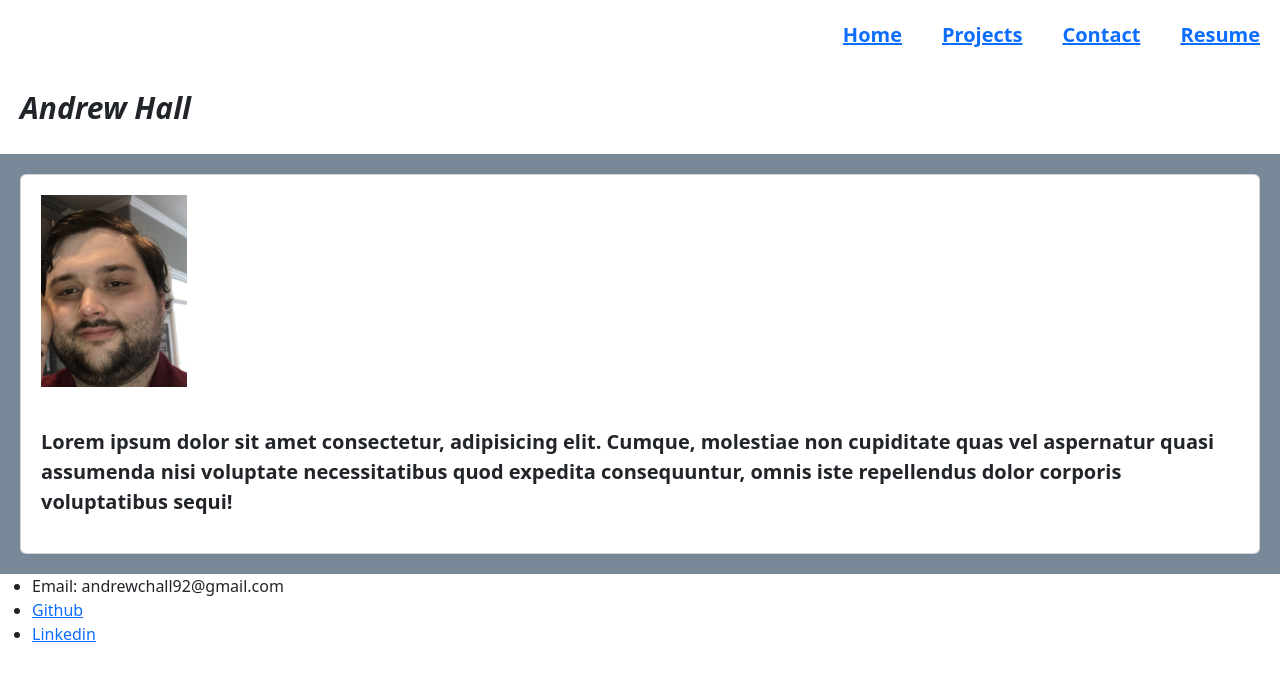
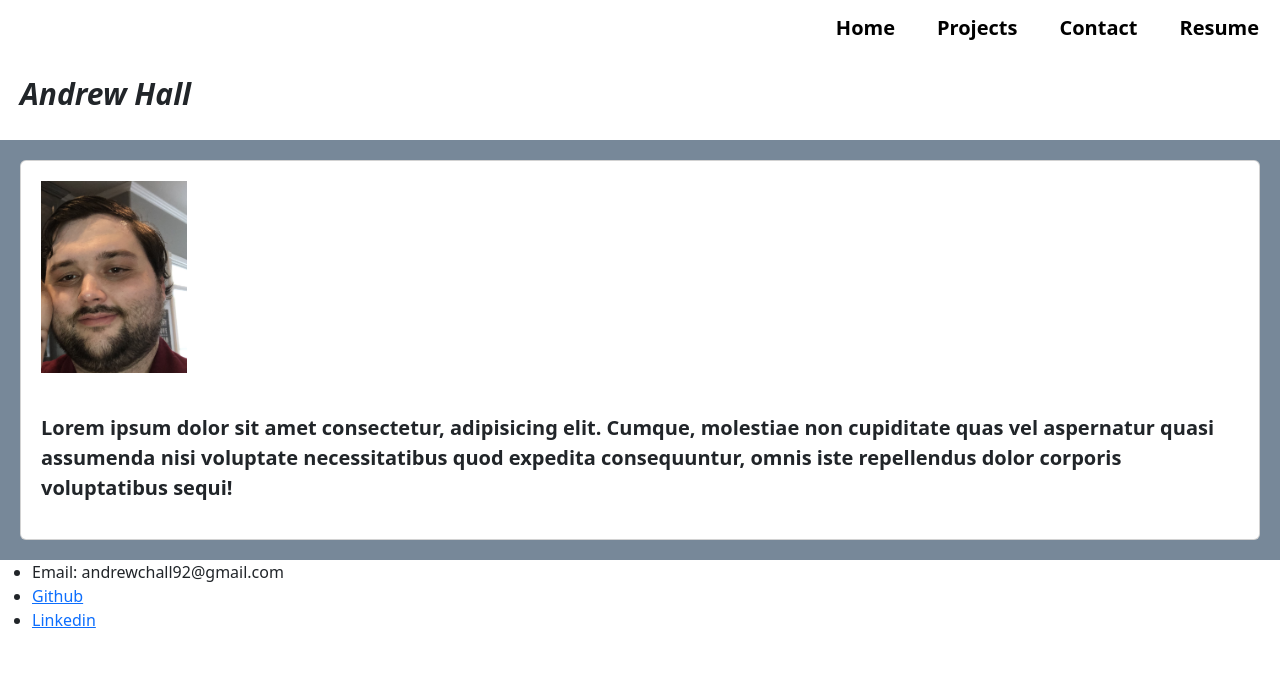
Before and after one commit to Andrewchall92/my-portfolio, a React (Vite) app: page / in a window 1280 px wide. Shown: the top 678 px of the page. Built offline with nearby package versions, Linux system fonts and the light colour scheme.

Commit message:
Adjusted the main nav link style

```diff
--- a/src/components/NavTabs.jsx
+++ b/src/components/NavTabs.jsx
@@ -4,18 +4,18 @@ import "./style.css";
 function NavTabs() {
 
   return (
-    <ul class= "nav justify-content-end">
+    <ul class= "nav nav-pills justify-content-end">
       <li class="nav-item" >
-        <Link to="/">Home</Link>
+        <Link class="nav-link" to="/">Home</Link>
       </li>
       <li class="nav-item">
-        <Link to="/ProjectsPage">Projects</Link>
+        <Link class="nav-link" to="/ProjectsPage">Projects</Link>
       </li>
       <li class="nav-item">
-        <Link to="/ContactPage">Contact</Link>
+        <Link class="nav-link" to="/ContactPage">Contact</Link>
       </li>
       <li class="nav-item">
-      <a href="../../Assets/documents/Resume.pdf" download>Resume</a>
+      <a class="nav-link" href="../../Assets/documents/Resume.pdf" download>Resume</a>
     </li>
     </ul>
   );
--- a/src/components/style.css
+++ b/src/components/style.css
@@ -16,7 +16,15 @@
 .nav-item {
     font-size: 20px;
     font-weight: bold;
-    padding: 20px;
+    padding: 5px;
+}
+
+.nav-link {
+    color:black !important;
+}
+
+.nav-link:hover {
+    color:blue !important;
 }
 
 .container {
```
